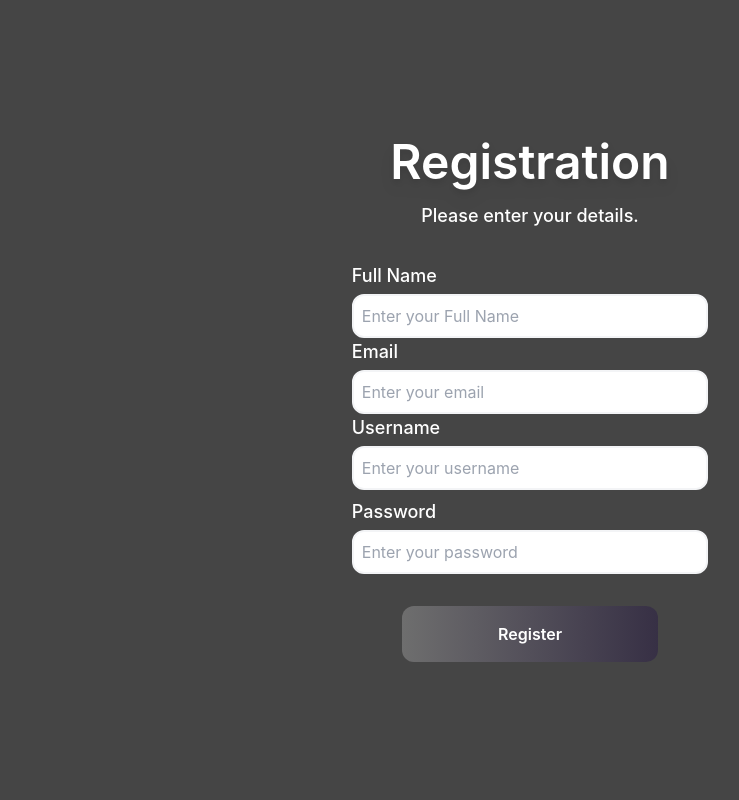
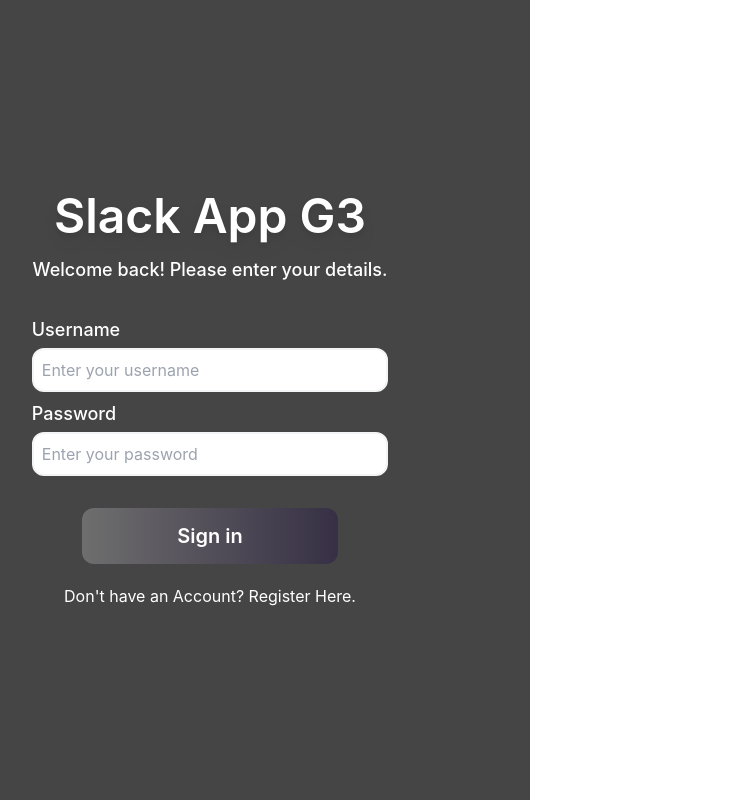
Before and after one commit to jangrubat/slack-app-g3, a React (Create React App) app: page /login in a window 1280 px wide. Shown: the whole page, without its empty margins (110-849 px from the left). Built offline with nearby package versions, Linux system fonts and the light colour scheme.

Commit message:
applied connecting to api and routing codes

```diff
--- a/package.json
+++ b/package.json
@@ -9,6 +9,7 @@
     "@testing-library/user-event": "^13.5.0",
     "react": "^18.2.0",
     "react-dom": "^18.2.0",
+    "react-router-dom": "^6.8.1",
     "react-scripts": "5.0.1",
     "web-vitals": "^2.1.4"
   },
--- a/src/App.js
+++ b/src/App.js
@@ -1,4 +1,5 @@
-import logo from './logo.svg';
+import { useEffect } from 'react';
+import {Routes, Route, useNavigate} from 'react-router-dom'
 import './App.css';
 import Login from './components/Login';
 import { useState } from 'react';
@@ -7,20 +8,32 @@
 
 function App() {
 
+  const [ isValidated, setIsValidated ] = useState(false)
+  const navigate = useNavigate()
 
+  useEffect(() => {
+    if (!isValidated) {
+      navigate('/login')
+    } else {
+      navigate('/main')
+    }
 
-  const [loginWindow, setLoginWindow] = useState(false);
-  const [profileWindow, setProfileWindow] = useState(false);
-  const [registerWindow, setRegisterWindow] = useState(true);
+  }, [isValidated])
+
+  // const [loginWindow, setLoginWindow] = useState(false);
+  // const [profileWindow, setProfileWindow] = useState(false);
+  // const [registerWindow, setRegisterWindow] = useState(true);
 
 
 
   return (
     <div className="flex w-full h-screen">
 
-    { loginWindow && <Login/>}
-    {registerWindow && <Register/>}
-    {profileWindow &&< UserProfileUI/>}
+      <Routes>
+        <Route exact path='/main' element={<UserProfileUI />}></Route>
+        <Route exact path='/login' element={<Login validation={setIsValidated}/>}></Route>
+        <Route exact path="/register" element={<Register />}></Route>
+      </Routes>
 
     </div>
   );
--- a/src/components/Login.jsx
+++ b/src/components/Login.jsx
@@ -1,47 +1,53 @@
 import * as React from 'react';
 import { useState } from 'react';
+import { Link } from 'react-router-dom';
 
-export default function Login({setLoginWindow,setOpenMainBank,setCurrentUser,    setCurrentUBal,setRegister,accounts}){
+export default function Login({setLoginWindow,setOpenMainBank,validation,    setCurrentUBal,setRegister,accounts}){
 
     const [username, setUserName] = useState('');
     const [password, setPassword] = useState('');
 
-    const closeLogin= ()=>{
-        setLoginWindow(false)
-        setOpenMainBank(true)
-    }
+    // const closeLogin= ()=>{
+    //     setLoginWindow(false)
+    //     setOpenMainBank(true)
+    // }
 
-    const registerUser =()=>{
-        setRegister(true)
-        setLoginWindow(false)
-    }
+    // const registerUser =()=>{
+    //     setRegister(true)
+    //     setLoginWindow(false)
+    // }
 
-
-
-
-
-
-    const handleSubmit = (e)=>{
+    const handleSubmit = async (e)=>{
         e.preventDefault();
 
-        const match = accounts.find((data) => data.userName === username && data.password === password)
+        const data = {
+            email: username,
+            password: password
+          }
 
-        console.log(accounts)
+          const response = await fetch('http://206.189.91.54/api/v1/auth/sign_in', {
+            method: 'POST',
+            headers: {
+              'Content-Type': 'application/json'
+            },
+            body: JSON.stringify(data)
+          })
 
+          if (response.ok) {
+            const userInfo = {
 
+              'access-token': response.headers.get('access-token'),
+              'client': response.headers.get('client'),
+              'expiry': response.headers.get('expiry'),
+              'uid': response.headers.get('uid')
 
+            }
 
-        if(match){
-
-            console.log(match.fullName)
-            setCurrentUser(match.fullName)
-            setCurrentUBal(match.accountBal)
-            closeLogin()
-
-
-        }else{
-            alert("No User FOUND, PLEASE REGISTER")
-        }
+            localStorage.setItem('user-info', JSON.stringify(userInfo))
+            const result = await response.json()
+            validation(true)
+            console.log(result.data)
+          }
 
     }
 
@@ -79,7 +85,7 @@
                             <button type='submit' className='text-white w-64 h-14 bg-gradient-to-r from-[#6e6e6e] to-[#373045] rounded-xl text-[20px] font-semibold active:scale-[.97]   '>Sign in</button>
                         </div>
                     <div className='flex text-white justify-center mt-5 hover:underline'>
-                        <button onClick={registerUser}>Don't have an Account? Register Here.</button>
+                        <Link to="/register">Don't have an Account? Register Here.</Link>
                     </div>
 
         </form>
--- a/src/components/Register.jsx
+++ b/src/components/Register.jsx
@@ -5,34 +5,47 @@
 
 export default function Register(){
 
-    const [fullName, setFullName] = useState('');
-    const [email, setEmail] = useState('');
-    const [userName, setUserName] = useState('');
-    const [password, setPassword] = useState('');
+    const [email, setEmail] = useState('')
+    const [password, setPassword] = useState('')
+    const [confirmPass, setConfirmPass] = useState('')
 
-    const closeRegister= ()=>{
-        // setLoginWindow(true)
-        // setRegister(false)
-    }
+    const url = 'http://206.189.91.54/api/v1/auth'
 
-
-
-
-
-    const handleSubmit = (e)=>{
+    const handleSubmit = async (e)=>{
         e.preventDefault();
 
 
-        const accountBal=10000
-
-        if(!fullName){
-            alert("Please add your information")
-        }
-
-        // addUser({fullName, email, userName,password,accountBal})
-        closeRegister()
+        const data = {
+            email: email,
+            password: password,
+            password_confirmation: confirmPass
+          }
 
 
+            const response = await fetch(url, {
+              method: 'POST',
+              headers: {
+                'Content-Type': 'application/json'
+              },
+              body: JSON.stringify(data)
+            })
+
+            const result = await response.json()
+
+            if (result.errors) {
+                console.log(JSON.stringify(result.errors.full_messages))
+                alert(result.errors.full_messages)
+
+                setEmail('')
+                setPassword('')
+                setConfirmPass('')
+
+            } else if (result.status === 'success') {
+                alert('Account was successfully created!')
+                setEmail('')
+                setPassword('')
+                setConfirmPass('')
+            }
     }
 
 
@@ -45,14 +58,6 @@
            <p className=' text-[#ffffff] font-medium text-lg text-center  mt-4'>Please enter your details.</p>
 
            <div className='mt-8'>
-                         <div>
-                            <label className='text-[#ffffff] text-lg font-medium ' htmlFor="">Full Name</label>
-                            <input
-                            value={fullName}
-                            onChange={(e)=>setFullName(e.target.value)}
-
-                            className=' w-full border-2 border-gray-100 rounded-xl p-2 mt-1' placeholder='Enter your Full Name' />
-                        </div>
                         <div>
                             <label className='text-[#ffffff] text-lg font-medium ' htmlFor="">Email</label>
                             <input
@@ -61,27 +66,20 @@
 
                             className=' w-full border-2 border-gray-100 rounded-xl p-2 mt-1' placeholder='Enter your email' />
                         </div>
-
-
                         <div>
-                            <label className='text-[#ffffff] text-lg font-medium ' htmlFor="">Username</label>
+                            <label className='text-[#ffffff] text-lg font-medium ' htmlFor="">Password</label>
                             <input
-                            value={userName}
-                            onChange={(e)=>setUserName(e.target.value)}
-
-                            className=' w-full border-2 border-gray-100 rounded-xl p-2 mt-1' placeholder='Enter your username' />
-                        </div>
-
-
-
-
-
-                        <div className='mt-2'>
-                            <label className='text-[#ffffff] text-lg font-medium' htmlFor="">Password</label>
-                            <input value={password}
+                            value={password}
                             onChange={(e)=>setPassword(e.target.value)}
 
-                            className='w-full border-2 border-gray-100 rounded-xl p-2 mt-1' placeholder='Enter your password' type='password' />
+                            className=' w-full border-2 border-gray-100 rounded-xl p-2 mt-1' placeholder='Enter your password' type='password' />
+                        </div>
+                        <div className='mt-2'>
+                            <label className='text-[#ffffff] text-lg font-medium' htmlFor="">Confirm Password</label>
+                            <input value={confirmPass}
+                            onChange={(e)=>setConfirmPass(e.target.value)}
+
+                            className='w-full border-2 border-gray-100 rounded-xl p-2 mt-1' placeholder='Confirm your password' type='password' />
                         </div>
 
 
--- a/src/index.js
+++ b/src/index.js
@@ -1,17 +1,14 @@
 import React from 'react';
+import { BrowserRouter as Router } from 'react-router-dom';
 import ReactDOM from 'react-dom/client';
 import './index.css';
 import App from './App';
-import reportWebVitals from './reportWebVitals';
 
 const root = ReactDOM.createRoot(document.getElementById('root'));
 root.render(
   <React.StrictMode>
-    <App />
+    <Router>
+      <App />
+    </Router>
   </React.StrictMode>
 );
-
-// If you want to start measuring performance in your app, pass a function
-// to log results (for example: reportWebVitals(console.log))
-// or send to an analytics endpoint. Learn more: https://bit.ly/CRA-vitals
-reportWebVitals();
```
Also changed, not shown: 1 other file (tests, documents, lock files or other folders).
